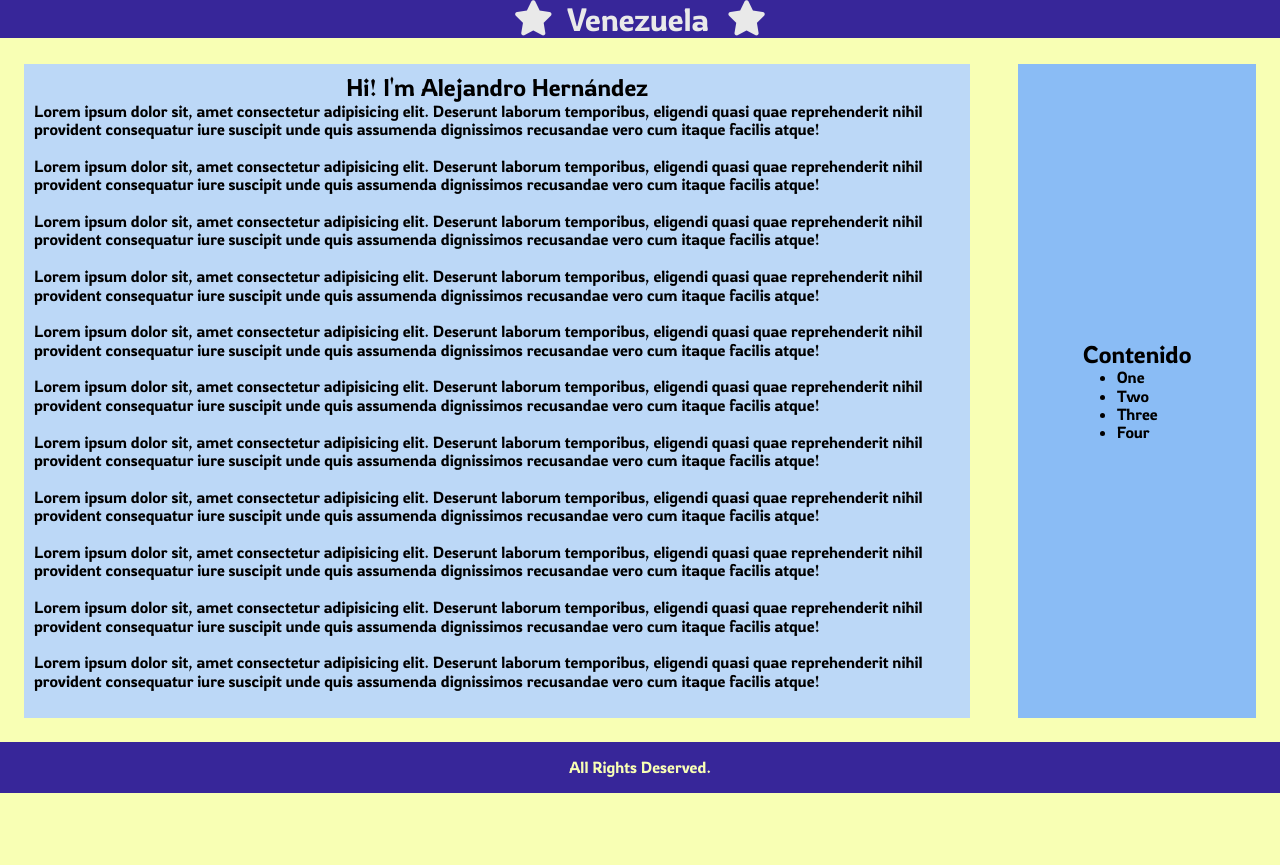
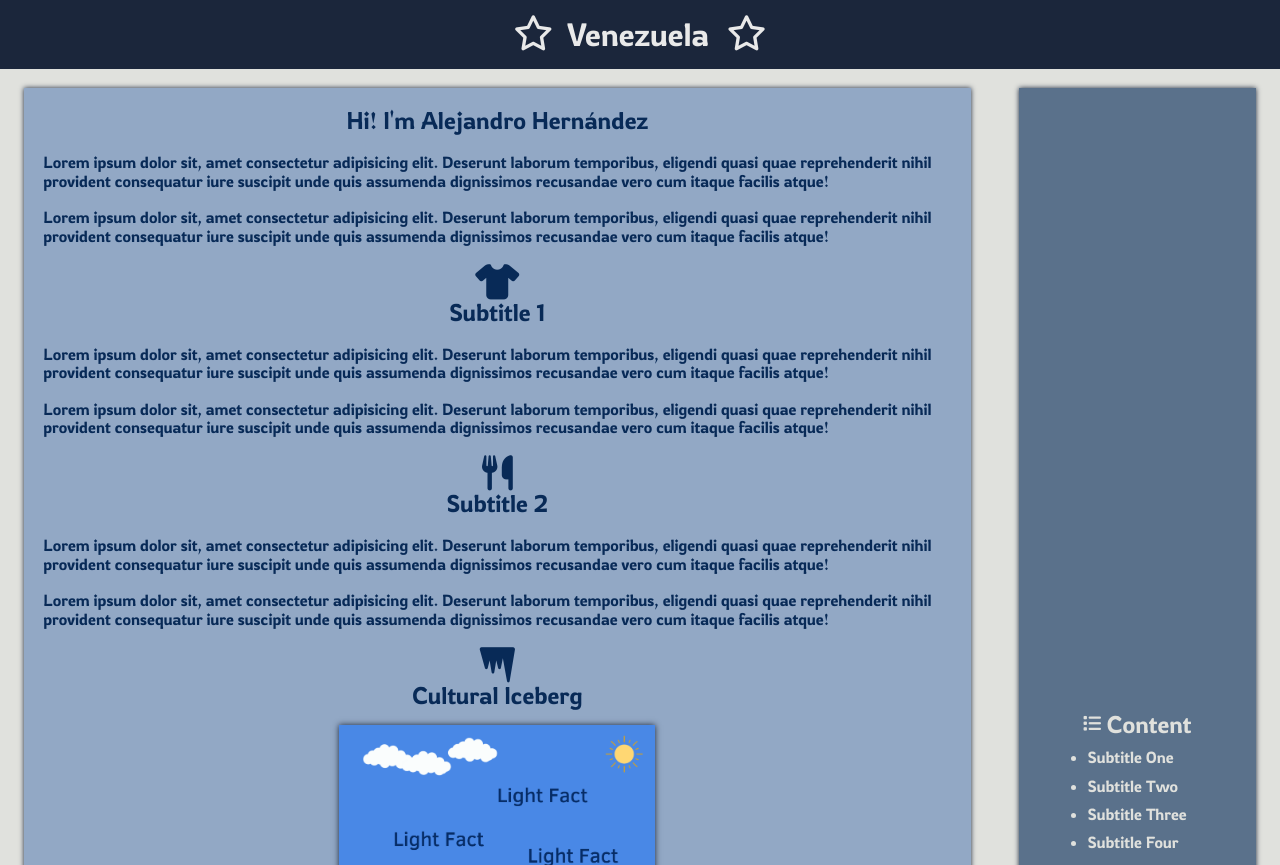
Before and after one commit to YourFriendlyADC/Venezuela, a plain HTML site: page index.html in a window 1280 px wide. Shown: the top 865 px of the page. Before the commit the page ends 800 px from the top, so only its background shows below. Drawn offline with Linux system fonts and the light colour scheme.

Commit message:
colores and iceberg beginning

```diff
--- a/index.html
+++ b/index.html
@@ -18,25 +18,32 @@
     <header >
         <div class="logo">
             <a href="/" class="home">
-                <i class="fa-solid fa-star"></i>
+                <i class="fa-regular fa-star"></i>
                 <span>
                     Venezuela
                 </span>
-                <i class="fa-solid fa-star"></i>
+                <i class="fa-regular fa-star"></i>
             </a>
         </div>
     </header>
     <section>
         <div class="main-column">
-            <h2>
-                Hi! I'm Alejandro Hernández
-            </h2>
+            <h2> Hi! I'm Alejandro Hernández </h2> <br>
             <p>Lorem ipsum dolor sit, amet consectetur adipisicing elit. Deserunt laborum temporibus, eligendi quasi quae reprehenderit nihil provident consequatur iure suscipit unde quis assumenda dignissimos recusandae vero cum itaque facilis atque!</p> <br>
             <p>Lorem ipsum dolor sit, amet consectetur adipisicing elit. Deserunt laborum temporibus, eligendi quasi quae reprehenderit nihil provident consequatur iure suscipit unde quis assumenda dignissimos recusandae vero cum itaque facilis atque!</p><br>
+            <i class="fa-solid fa-shirt"></i>
+            <h2> Subtitle 1 </h2> <br>
             <p>Lorem ipsum dolor sit, amet consectetur adipisicing elit. Deserunt laborum temporibus, eligendi quasi quae reprehenderit nihil provident consequatur iure suscipit unde quis assumenda dignissimos recusandae vero cum itaque facilis atque!</p><br>
             <p>Lorem ipsum dolor sit, amet consectetur adipisicing elit. Deserunt laborum temporibus, eligendi quasi quae reprehenderit nihil provident consequatur iure suscipit unde quis assumenda dignissimos recusandae vero cum itaque facilis atque!</p><br>
+            <i class="fa-solid fa-utensils"></i>
+            <h2> Subtitle 2 </h2> <br>
             <p>Lorem ipsum dolor sit, amet consectetur adipisicing elit. Deserunt laborum temporibus, eligendi quasi quae reprehenderit nihil provident consequatur iure suscipit unde quis assumenda dignissimos recusandae vero cum itaque facilis atque!</p><br>
             <p>Lorem ipsum dolor sit, amet consectetur adipisicing elit. Deserunt laborum temporibus, eligendi quasi quae reprehenderit nihil provident consequatur iure suscipit unde quis assumenda dignissimos recusandae vero cum itaque facilis atque!</p><br>
+            <i class="fa-solid fa-icicles"></i>
+            <h2> Cultural Iceberg </h2>
+            <div class="image">
+                <img src="images/iceberg.png" alt="Iceberg">
+            </div>
             <p>Lorem ipsum dolor sit, amet consectetur adipisicing elit. Deserunt laborum temporibus, eligendi quasi quae reprehenderit nihil provident consequatur iure suscipit unde quis assumenda dignissimos recusandae vero cum itaque facilis atque!</p><br>
             <p>Lorem ipsum dolor sit, amet consectetur adipisicing elit. Deserunt laborum temporibus, eligendi quasi quae reprehenderit nihil provident consequatur iure suscipit unde quis assumenda dignissimos recusandae vero cum itaque facilis atque!</p><br>
             <p>Lorem ipsum dolor sit, amet consectetur adipisicing elit. Deserunt laborum temporibus, eligendi quasi quae reprehenderit nihil provident consequatur iure suscipit unde quis assumenda dignissimos recusandae vero cum itaque facilis atque!</p><br>
@@ -45,13 +52,14 @@
         </div>
         <div class="sidebar">
             <h2>
-                Contenido
+                <i class="fa-solid fa-list"></i>
+                Content
             </h2>
             <ul>
-                <li> One </li>
-                <li> Two </li>
-                <li> Three </li>
-                <li> Four </li>
+                <li> Subtitle One </li>
+                <li> Subtitle Two </li>
+                <li> Subtitle Three </li>
+                <li> Subtitle Four </li>
             </ul>
         </div>
     </section>
--- a/styles.css
+++ b/styles.css
@@ -8,7 +8,7 @@
 
 body {
   scroll-behavior: smooth;
-  background-color: #f8ffb4;
+  background-color: #e0e1dd;
 }
 
 i {
@@ -21,11 +21,19 @@ a {
   font-size: 1em;
 }
 
+header {
+  background-color: #1b263b;
+  position: fixed;
+  width: 100%;
+  top: 0;
+}
+
 .logo {
   display: flex;
   flex-direction: row;
   align-items: center;
   justify-content: center;
+  padding: 1em;
 }
 
 .logo span {
@@ -33,43 +41,65 @@ a {
   margin: 0 10px;
 }
 
-header {
-  background-color: #372699;
-  position: fixed;
-  width: 100%;
-  top: 0;
-}
-
 section {
   display: flex;
   flex-direction: row;
-  margin-top: 2.5em;
+  margin-top: 4em;
 }
 
 .main-column {
   width: 80%;
-  background-color: #bcd8f7;
+  background-color: #92a8c5;
+  margin: 1.5em;
+  display: flex;
+  flex-direction: column;
+  justify-content: center;
+  align-items: center;
+  padding: 1.2em;
+  box-shadow: 0 0 5px #1b263b;
+  color: #082a57;
+}
+
+.image {
+  width: 316px;
+  height: 448px;
+  box-shadow: 0 0 6px #1b263b;
+  margin: 1em;
+}
+
+.image img {
+  background-size: cover;
+}
+
+.sidebar {
+  width: 20%;
+  background-color: #5a718b;
   margin: 1.5em;
   display: flex;
   flex-direction: column;
   justify-content: center;
   align-items: center;
   padding: 10px;
+  box-shadow: 0 0 5px #1b263b;
+  color: #e0e1dd;
 }
 
-.sidebar {
-  width: 20%;
-  background-color: #8abcf5;
-  margin: 1.5em;
-  display: flex;
-  flex-direction: column;
-  justify-content: center;
+.sidebar h2 {
+  display: inherit;
   align-items: center;
-  padding: 10px;
+}
+
+.sidebar h2 i {
+  font-size: 0.75em;
+  margin-right: 0.3em;
+}
+
+.sidebar li {
+  margin: 0.625em 0;
 }
 
 footer {
-  background-color: #372699;
+  background-color: #1b263b;
   display: flex;
   flex-direction: column;
   justify-content: center;
```
Also changed, not shown: images/iceberg.png (added).
